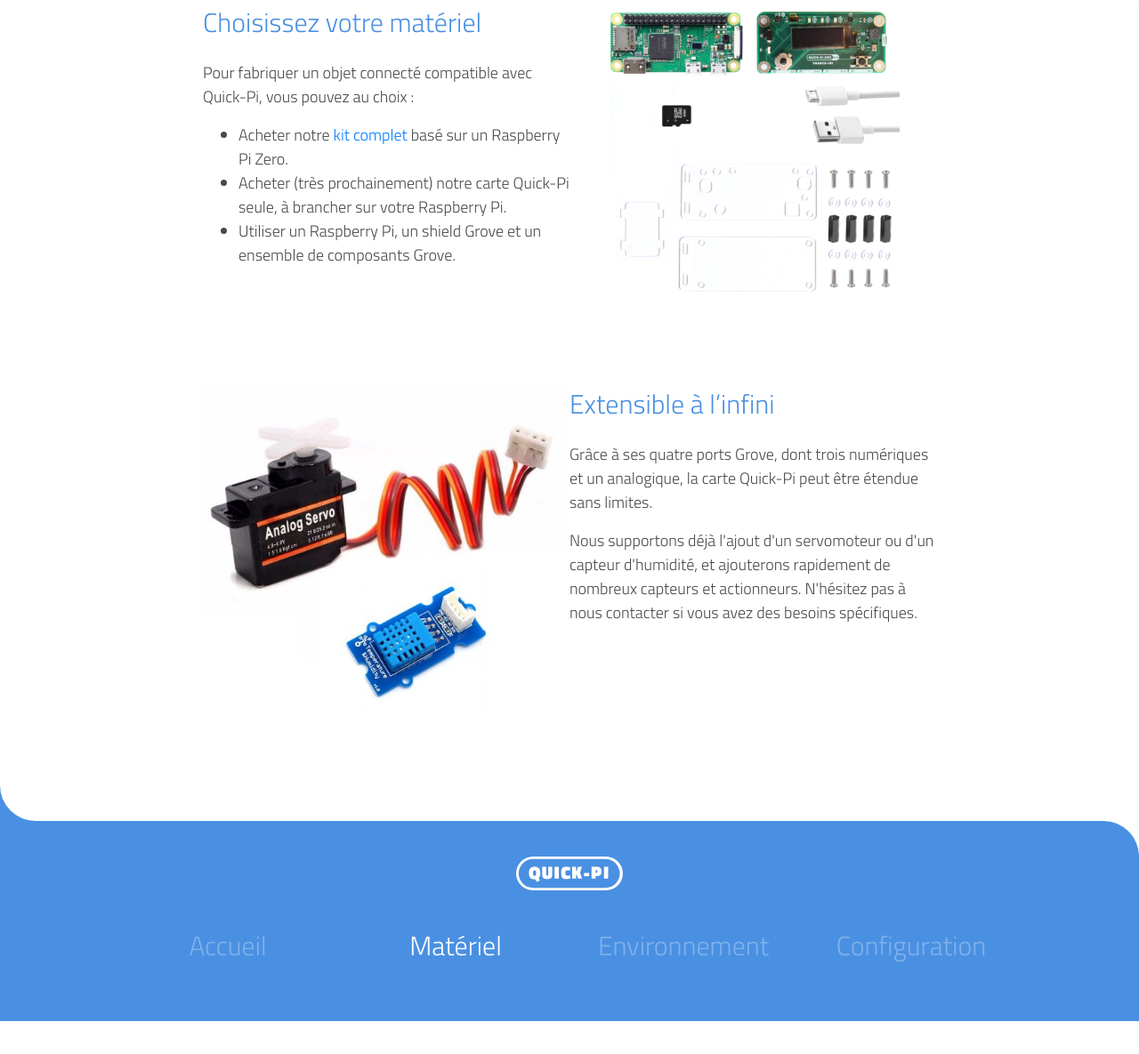
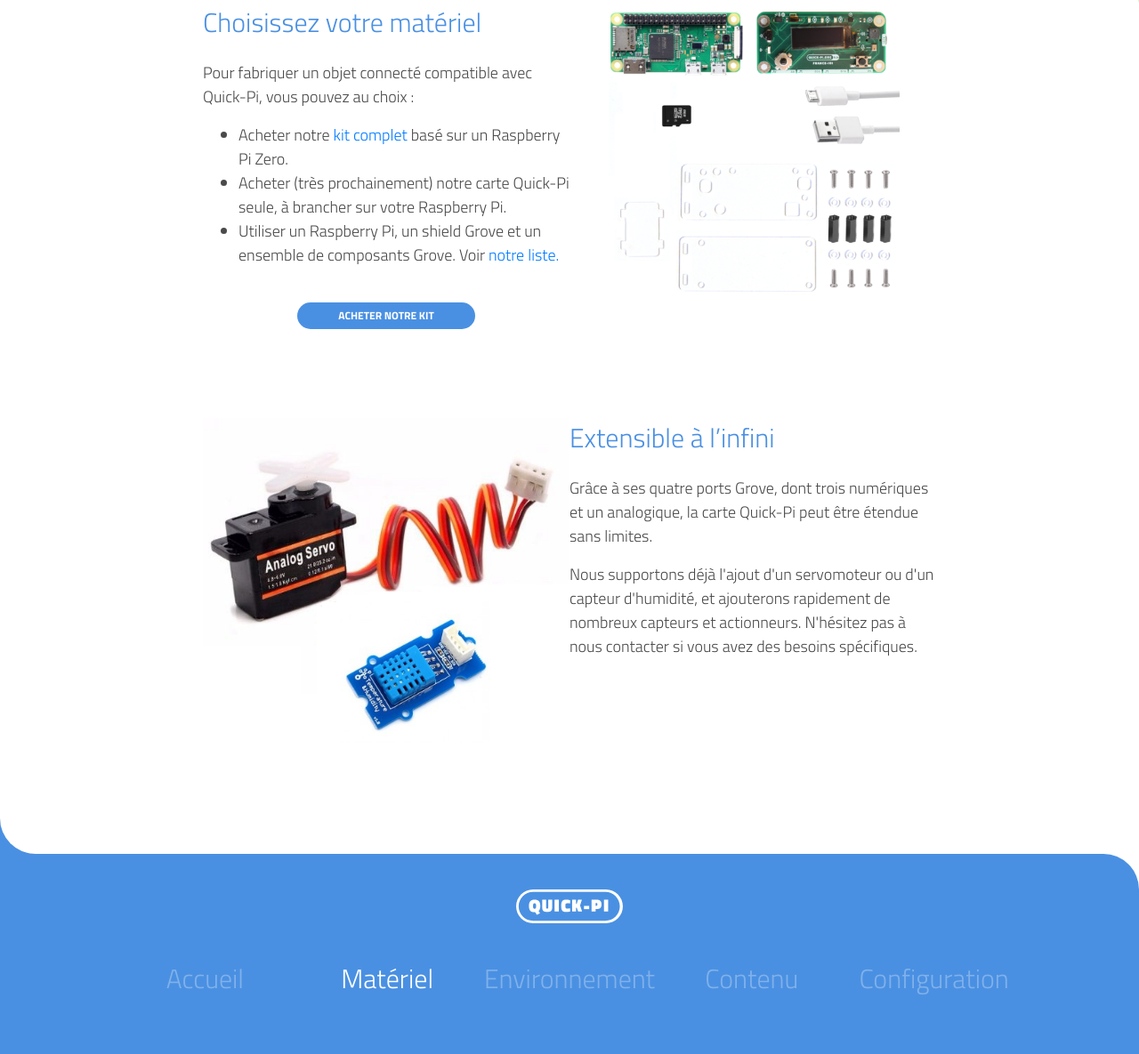
Before and after one commit to France-ioi/quick-pi-site, a plain HTML site: page material.html in a window 1280 px wide. Shown: the part 820-2005 px from the top of the page at 89% size. Before the commit the page ends 1968 px from the top, so only its background shows below. Drawn offline with nearby package versions, Linux system fonts and the light colour scheme.

Commit message:
Add content in menus, small changes to design.

```diff
--- a/material.html
+++ b/material.html
@@ -49,6 +49,9 @@
           </li>
           <li class="menu-item">
             <a class="f-titillium-l f-size__30" href="environment.html">Environnement</a>
+          </li>
+          <li class="menu-item">
+            <a class="f-titillium-l f-size__30" href="contenu.html">Contenu&nbsp;pédagogique</a>
           </li>
           <li class="menu-item">
             <a class="f-titillium-l f-size__30" href="configuration.html">Configuration</a>
@@ -111,10 +114,15 @@
                      <ul>
                         <li>Acheter notre <a href="https://fr.vittascience.com/shop/131/kit-objet-connecte-quickpi-" target="_new">kit complet</a> basé sur un Raspberry Pi Zero.
                         <li>Acheter (très prochainement) notre carte Quick-Pi seule, à brancher sur votre Raspberry Pi.
-                        <li>Utiliser un Raspberry Pi, un shield Grove et un ensemble de composants Grove.
+                        <li>Utiliser un Raspberry Pi, un shield Grove et un ensemble de composants Grove. Voir <a href="docs/doc_purchase.html" target="_blank">notre liste.</a></li>
                      </ul>
                   </p>
                 </div>
+                <br/>
+                <div class="d-flex justify-content-center">
+                  <a class="btn list-btn bk-blue text-white text-uppercase f-titillium-b f-size__12" href="https://fr.vittascience.com/shop/131/kit-objet-connecte-quickpi-" target="_blank">Acheter notre kit</a>
+                </div>
+
               </div>
             </div>
             <div class="col-lg-6 col-md-12 wonder-img">
@@ -177,6 +185,9 @@
                 <a class="f-titillium-l f-size__30" href="environment.html">Environnement</a>
               </span>
               <span class="footer-item">
+                <a class="f-titillium-l f-size__30" href="contenu.html">Contenu</a>
+              </span>
+              <span class="footer-item">
                 <a class="f-titillium-l f-size__30" href="configuration.html">Configuration</a>
               </span>
             </div>
```
Also changed, not shown: configuration.html (+6 -0 lines), contenu.html (+6 -3 lines), environment.html (+6 -0 lines), index.html (+3 -0 lines).
